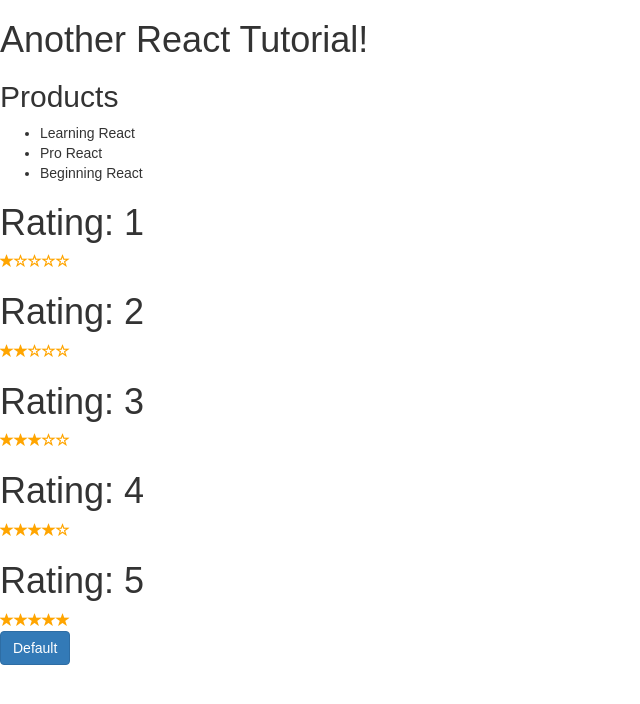
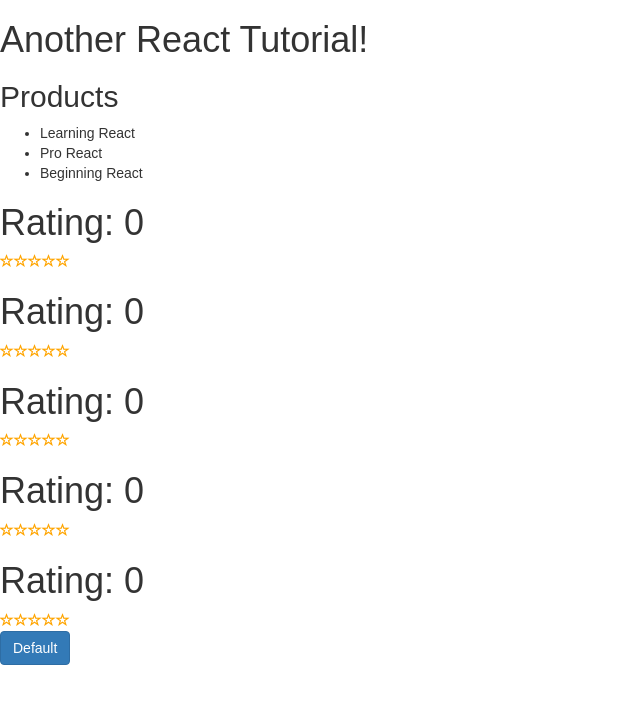
Before and after one commit to gitasong/greg-lim-product-list, a React (Create React App) app: page / in a window 1280 px wide. Shown: the top 704 px of the page, without its empty margins (0-640 px from the left). Built offline with nearby package versions, Linux system fonts and the light colour scheme.

Commit message:
set initial rating state to 0

```diff
--- a/src/Rating.js
+++ b/src/Rating.js
@@ -5,7 +5,7 @@ class Rating extends Component {
   constructor(props) {
     super(props);
     this.state = {
-      rating: this.props.rating
+      rating: 0
     };
   }
 
```
